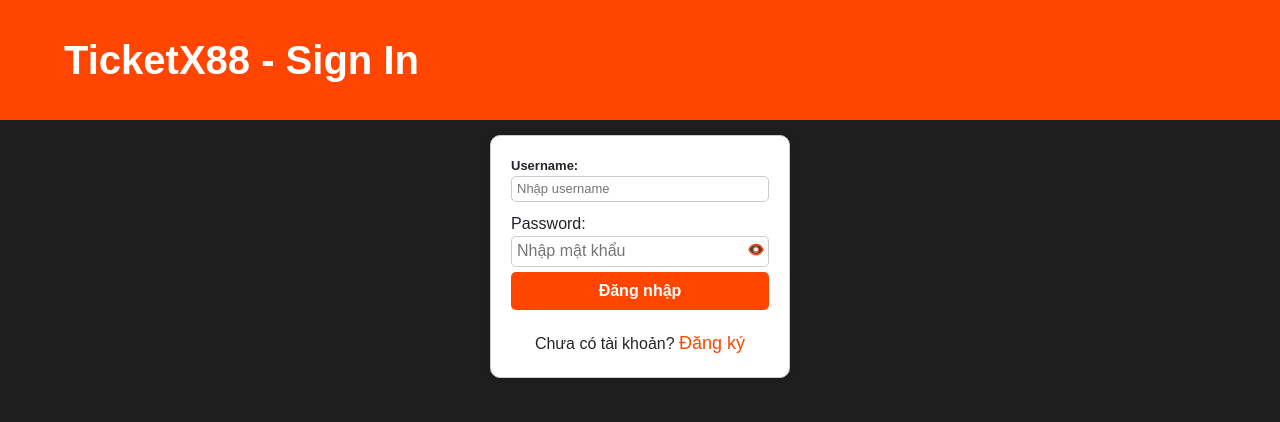
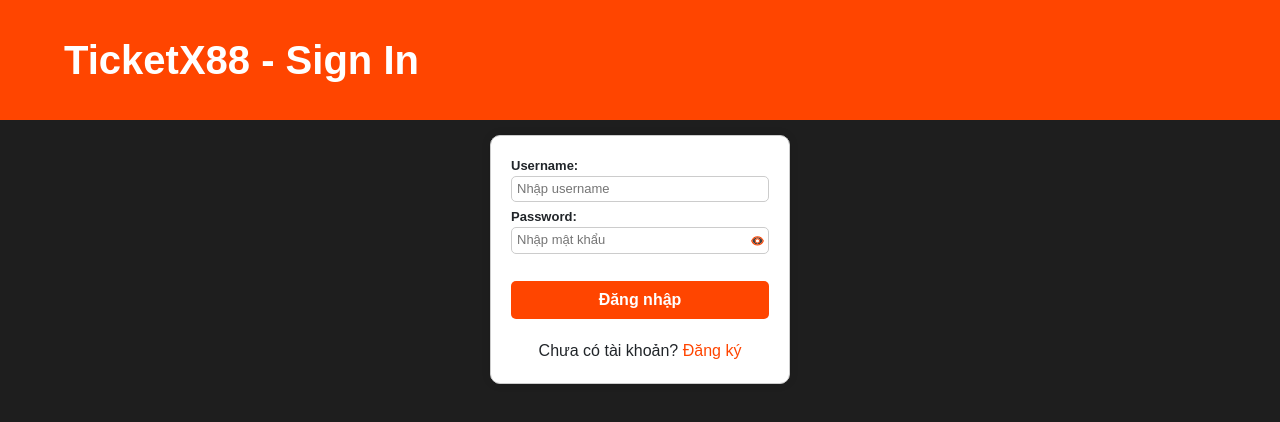
Before and after one commit to SPRINGPEACHVINH/NT208, a React (Create React App) app: page /SignIn in a window 1280 px wide. Shown: the top 422 px of the page. Built offline with nearby package versions, Linux system fonts and the light colour scheme; no server answers.

Commit message:
fixed UI of register

```diff
--- a/src/pages/Register/SignInForm.js
+++ b/src/pages/Register/SignInForm.js
@@ -60,10 +60,10 @@
         </button>
       </label>
 
-      <input type="submit" value="Đăng nhập" />
+      <input className="signin-submit" type="submit" value="Đăng nhập" />
 
       <div className="signup-link">
-        Chưa có tài khoản? <a href="/SignUp">Đăng ký</a>
+        Chưa có tài khoản? <a style={{fontSize: 16}} href="/SignUp">Đăng ký</a>
       </div>
     </form>
   );
--- a/src/pages/Register/SignUpForm.js
+++ b/src/pages/Register/SignUpForm.js
@@ -145,7 +145,7 @@
         </span>
       </div>
 
-      <input type="submit" value="Tiếp tục" />
+      <input className="signup-submit" type="submit" value="Tiếp tục" />
 
       <GoogleLoginButton />
 
--- a/src/styles/SignIn.css
+++ b/src/styles/SignIn.css
@@ -48,9 +48,10 @@
     color: gray;
 }
 
-input[type="submit"] {
+.signin-submit {
     width: 100%;
     padding: 10px;
+    margin-top: 17px;
     background-color: orangered;
     border: none;
     border-radius: 5px;
@@ -59,7 +60,7 @@
     cursor: pointer;
 }
 
-input[type="submit"]:hover {
+.signin-submit:hover {
     background-color: #cc1f00;
 }
 
--- a/src/styles/SignUp.css
+++ b/src/styles/SignUp.css
@@ -8,7 +8,7 @@
     background-color: #fff;
 }
 
-.signup-label {
+.signup-label{
     display: block;
     font-weight: bold;
     position: relative;
@@ -27,6 +27,8 @@
     border: 1px solid #ccc;
     border-radius: 5px;
     box-sizing: border-box;
+    display: flex;
+    align-items: center;
 }
 
 .input-username:focus,
@@ -40,21 +42,29 @@
 
 .password-container {
     position: relative;
+    width: 100%;
+    font-weight: bold;
+    position: relative;
+    margin-bottom: 5px;
+    font-size: 13px;
 }
 
 .toggle-password {
     position: absolute;
     right: 5px;
-    top: 65%;
-    transform: translateY(-51%);
+    top: 50%;
+    transform: translateY(-50%);
     background: none;
     border: none;
     cursor: pointer;
     font-size: 1em;
     color: gray;
+    display: flex;
+    align-items: center;
+    justify-content: center;
 }
 
-input[type="submit"] {
+.signup-submit {
     width: 100%;
     padding: 10px;
     background-color: orangered;
@@ -65,7 +75,7 @@
     cursor: pointer;
 }
 
-input[type="submit"]:hover {
+.signup-submit:hover {
     background-color: #cc1f00;
 }
 
```
